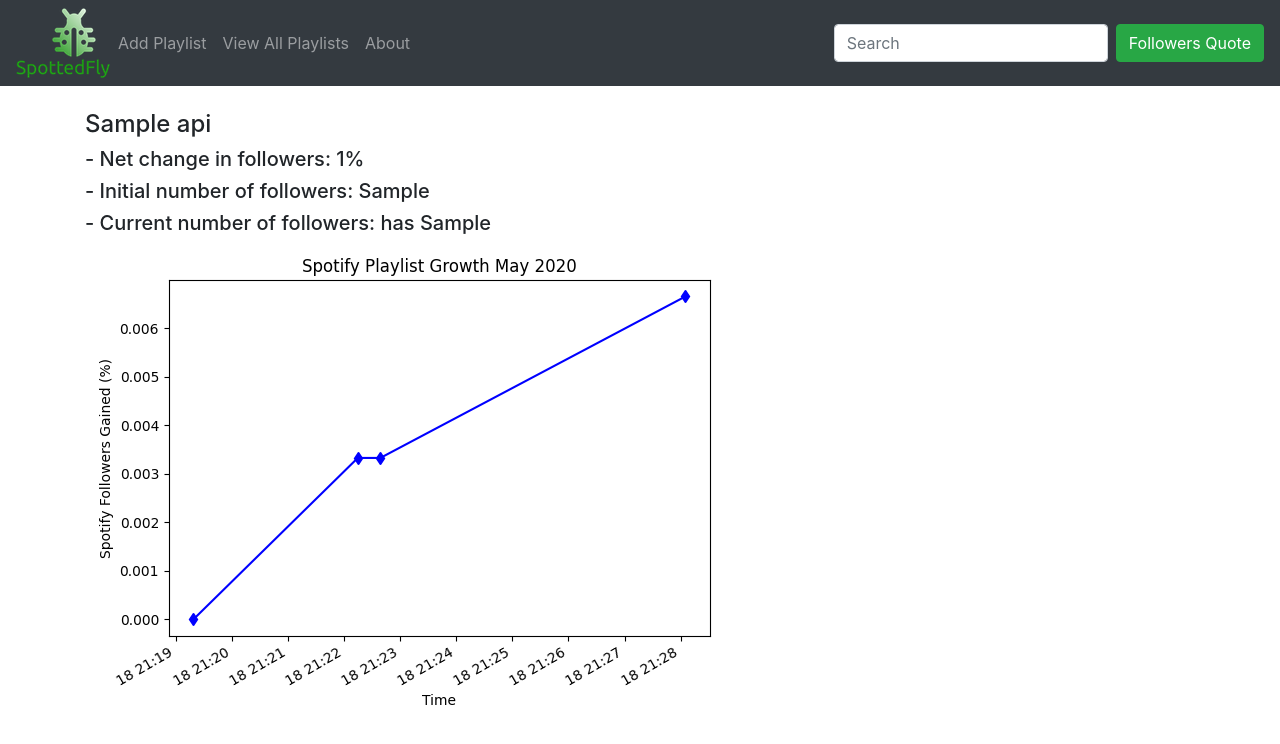
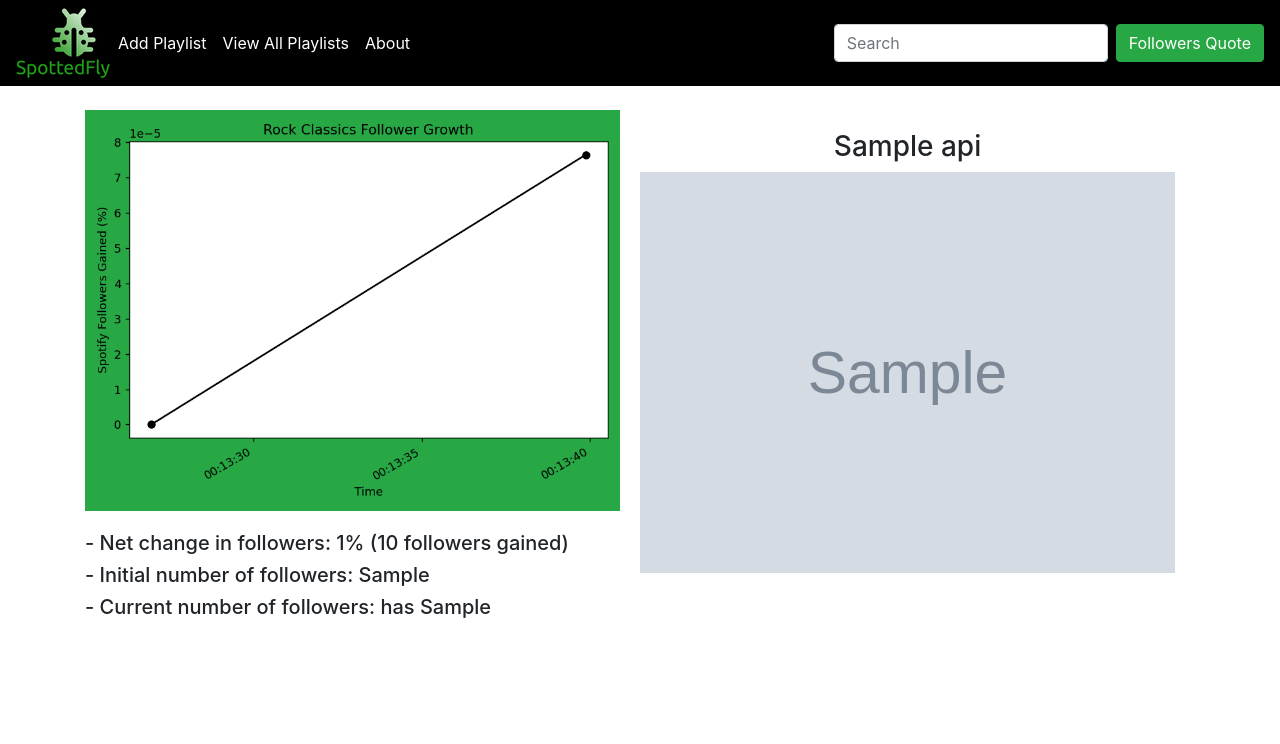
Before and after one commit to maxrosenb/spottedfly, a Django app: template quotes/templates/home.html in a window 1280 px wide. Shown: the top 744 px of the page. Run offline with Django 3.2, Linux system fonts and the light colour scheme; the template is opened without the code that fills it: most values are stand-ins (such as "Sample title", 1, 10 or a date in 2020); grey boxes marked "Sample" are stand-in pictures; some libraries are stand-ins or nearby versions.

Commit message:
latest version

```diff
--- a/quotes/templates/base.html
+++ b/quotes/templates/base.html
@@ -14,7 +14,7 @@
     <link rel="shortcut icon" href="{% static 'logo.png' %}" />
   </head>
   <body>
-  	<nav class="navbar navbar-expand-lg navbar-dark bg-dark">
+  	<nav class="navbar navbar-expand-lg navbar-dark" style="background-color: #000000;">
     <a href="{% url 'home' %}" class="pull-left"><img src="static/logo.png"></a>
   <button class="navbar-toggler" type="button" data-toggle="collapse" data-target="#navbarSupportedContent" aria-controls="navbarSupportedContent" aria-expanded="false" aria-label="Toggle navigation">
     <span class="navbar-toggler-icon"></span>
@@ -23,13 +23,13 @@
   <div class="collapse navbar-collapse" id="navbarSupportedContent">
     <ul class="navbar-nav mr-auto">
       <li class="nav-item">
-        <a class="nav-link" href="{% url 'add_stock' %}">Add Playlist</a>
+        <a class="nav-link" href="{% url 'add_stock' %}" style="color:#FFFFFF";>Add Playlist</a>
       </li>
       <li class="nav-item">
-        <a class="nav-link" href="{% url 'all_playlists' %}">View All Playlists</a>
+        <a class="nav-link" href="{% url 'all_playlists' %}" style="color:#FFFFFF";>View All Playlists</a>
       </li>
       <li class="nav-item">
-        <a class="nav-link" href="{% url 'about' %}">About</a>
+        <a class="nav-link" href="{% url 'about' %}" style="color:#FFFFFF"'>About</a>
       </li>
     </ul>
     <form action= "{% url 'home' %}" class="form-inline my-2 my-lg-0" method ="POST">
--- a/quotes/templates/home.html
+++ b/quotes/templates/home.html
@@ -1,19 +1,25 @@
 {% extends 'base.html' %}
 
 {% block content %}
-
+{% load static %}
 {% if api %}
 	{% if api == "Error..." %}
 		There was a problem with the api, fix it.
 	{% else %}
 
-
-		<h4> {{api.name}} </h4>
-		<h5> - Net change in followers: {{ percent_change }}% </h5>
+	    <div class="imagebox">
+	        <img src="{% static 'stocks/graph.png' %}" alt="My image">
+        </div>
+        <div class="textbox">
+            <h3> {{api.name}} </h3>
+            <img src= "{{image}}" alt="pic" width="200" height="200"/>
+        </div>
+		<h5> - Net change in followers: {{ percent_change }}% ({{change_in_followers}}  followers gained) </h5>
 		<h5> - Initial number of followers: {{ first_num_followers }} </h5>
 		<h5> - Current number of followers: has {{ curr_num_followers }} </h5>
-		{% load static %}
-		<img src="{% static 'stocks/graph.png' %}" alt="My image">
+
+
+
 
 	{% endif %}
 {% else %}
@@ -25,7 +31,8 @@
     <div class="col text-center">
 	<form  action= "{% url 'home' %}" method="POST">
 	{% csrf_token %}
-
+        <h1> Welcome to Spottedfly</h1>
+        <br/>
 		<h2> Enter a Spotify Playlist URI </h2>
 		<input name="ticker" class="form-control mr-sm-2" type="search" value="spotify:playlist:1kuvKUsWFvzELdUQn94XxY" aria-label="Search">
 		<br/>
--- a/static/css/stocks.css
+++ b/static/css/stocks.css
@@ -16,3 +16,23 @@
 td.columnC {
     width: 20%;
 }
+
+.imagebox {
+  width: 50%;
+  float: left;
+  padding-bottom: 20px;
+  padding-right: 20px;
+}
+
+.textbox {
+  width: 50%;
+  float: right;
+  text-align: center;
+  padding-top: 20px;
+  padding-right: 20px;
+}
+
+img {
+  width: 100%;
+  height: 100%;
+}
```
Also changed, not shown: getter.py (+6 -3 lines), quotes/views.py (+4 -3 lines), db.sqlite3, static/stocks/graph.png.
